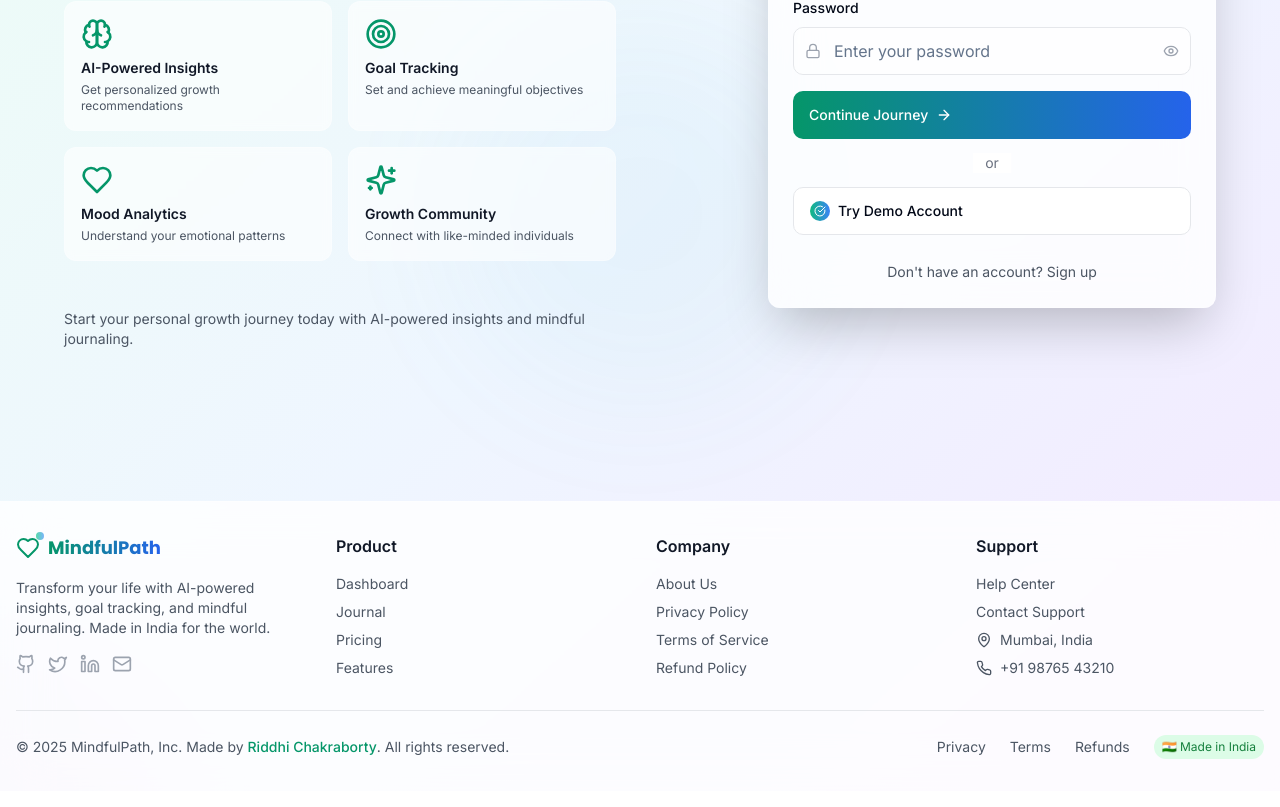
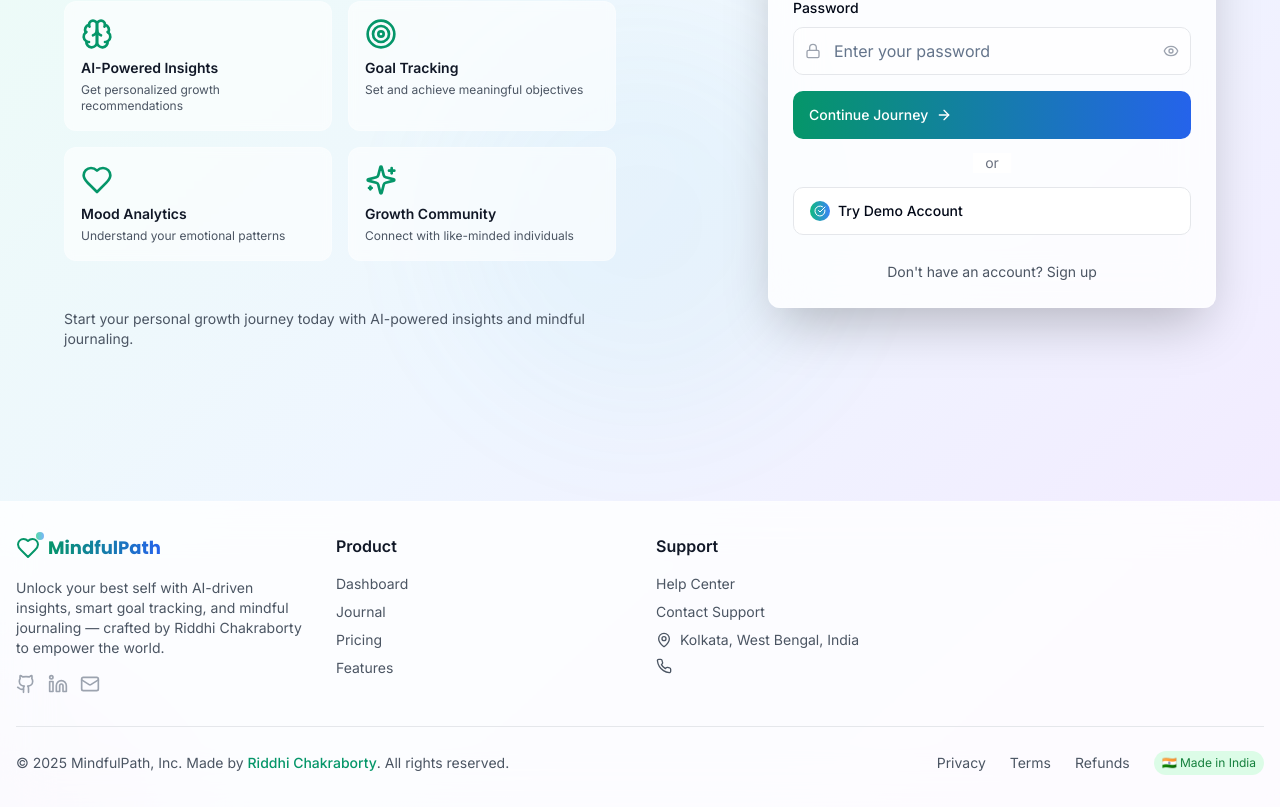
Before and after one commit to riddhi-testcases/MindfulPath, a Next.js app: page /auth in a window 1280 px wide. Shown: the part 363-1170 px from the top of the page. Built offline with nearby package versions, Linux system fonts and the light colour scheme.

Commit message:
Update footer.jsx

```diff
--- a/components/footer.jsx
+++ b/components/footer.jsx
@@ -1,6 +1,6 @@
 "use client"
 
-import { Heart, Github, Twitter, Linkedin, Mail, MapPin, Phone } from "lucide-react"
+import { Heart, Github, Linkedin, Mail, MapPin, Phone } from "lucide-react"
 import Link from "next/link"
 
 export function Footer() {
@@ -20,12 +20,11 @@ export function Footer() {
               </span>
             </div>
             <p className="text-sm text-gray-600 max-w-xs">
-              Transform your life with AI-powered insights, goal tracking, and mindful journaling. Made in India for the
-              world.
+              Unlock your best self with AI-driven insights, smart goal tracking, and mindful journaling — crafted by Riddhi Chakraborty to empower the world.
             </p>
             <div className="flex items-center gap-3">
               <Link
-                href="https://github.com/riddhichakraborty"
+                href="https://github.com/riddhi-testcases"
                 className="text-gray-400 hover:text-emerald-600 transition-colors duration-300"
                 target="_blank"
                 rel="noopener noreferrer"
@@ -33,15 +32,7 @@ export function Footer() {
                 <Github className="w-5 h-5" />
               </Link>
               <Link
-                href="https://twitter.com/riddhichakraborty"
-                className="text-gray-400 hover:text-emerald-600 transition-colors duration-300"
-                target="_blank"
-                rel="noopener noreferrer"
-              >
-                <Twitter className="w-5 h-5" />
-              </Link>
-              <Link
-                href="https://linkedin.com/in/riddhichakraborty"
+                href="https://www.linkedin.com/in/riddhi-chakraborty-334069279"
                 className="text-gray-400 hover:text-emerald-600 transition-colors duration-300"
                 target="_blank"
                 rel="noopener noreferrer"
@@ -49,7 +40,7 @@ export function Footer() {
                 <Linkedin className="w-5 h-5" />
               </Link>
               <Link
-                href="mailto:riddhi@mindfulpath.com"
+                href="mailto:riddhi.bbghs@gmail.com"
                 className="text-gray-400 hover:text-emerald-600 transition-colors duration-300"
               >
                 <Mail className="w-5 h-5" />
@@ -88,37 +79,6 @@ export function Footer() {
             </div>
           </div>
 
-          {/* Company Links */}
-          <div className="space-y-4">
-            <h3 className="font-semibold text-gray-900">Company</h3>
-            <div className="space-y-2">
-              <Link
-                href="/about"
-                className="block text-sm text-gray-600 hover:text-emerald-600 transition-colors duration-300"
-              >
-                About Us
-              </Link>
-              <Link
-                href="/privacy"
-                className="block text-sm text-gray-600 hover:text-emerald-600 transition-colors duration-300"
-              >
-                Privacy Policy
-              </Link>
-              <Link
-                href="/terms"
-                className="block text-sm text-gray-600 hover:text-emerald-600 transition-colors duration-300"
-              >
-                Terms of Service
-              </Link>
-              <Link
-                href="/refund"
-                className="block text-sm text-gray-600 hover:text-emerald-600 transition-colors duration-300"
-              >
-                Refund Policy
-              </Link>
-            </div>
-          </div>
-
           {/* Support & Contact */}
           <div className="space-y-4">
             <h3 className="font-semibold text-gray-900">Support</h3>
@@ -137,11 +97,10 @@ export function Footer() {
               </Link>
               <div className="flex items-center gap-2 text-sm text-gray-600">
                 <MapPin className="w-4 h-4" />
-                <span>Mumbai, India</span>
+                <span>Kolkata, West Bengal, India</span>
               </div>
               <div className="flex items-center gap-2 text-sm text-gray-600">
                 <Phone className="w-4 h-4" />
-                <span>+91 98765 43210</span>
               </div>
             </div>
           </div>
@@ -153,7 +112,7 @@ export function Footer() {
             <div className="text-sm text-gray-600 text-center md:text-left">
               © 2025 MindfulPath, Inc. Made by{" "}
               <Link
-                href="https://github.com/riddhichakraborty"
+                href="https://github.com/riddhi-testcases"
                 className="font-medium text-emerald-600 hover:text-emerald-700 transition-colors duration-300"
                 target="_blank"
                 rel="noopener noreferrer"
```
